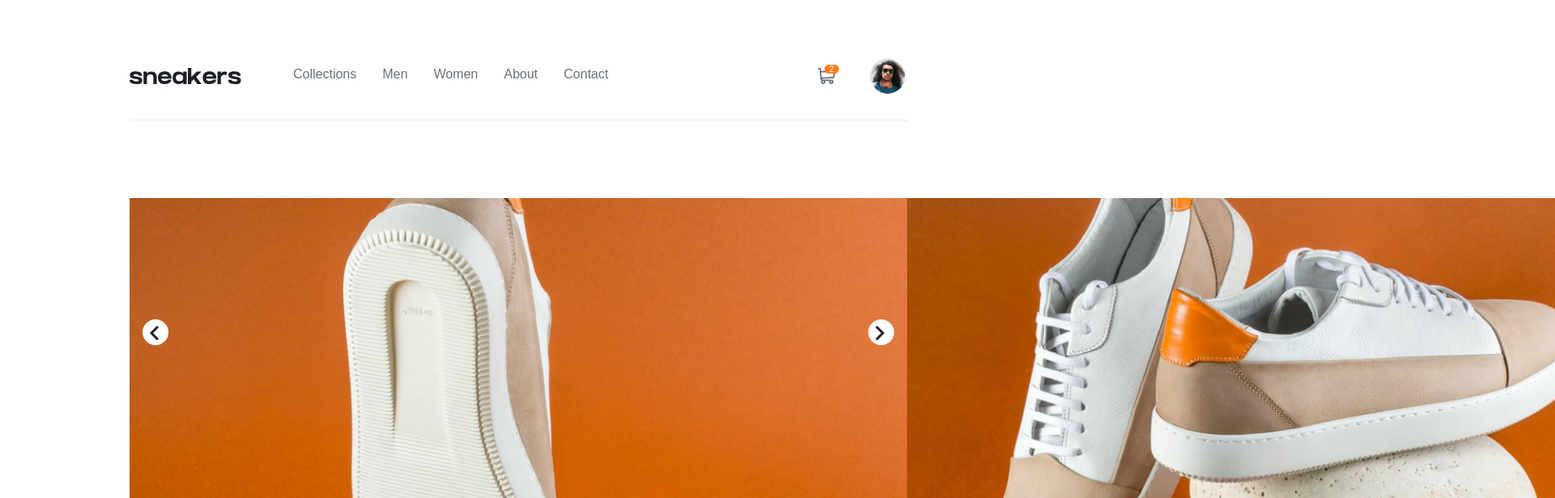
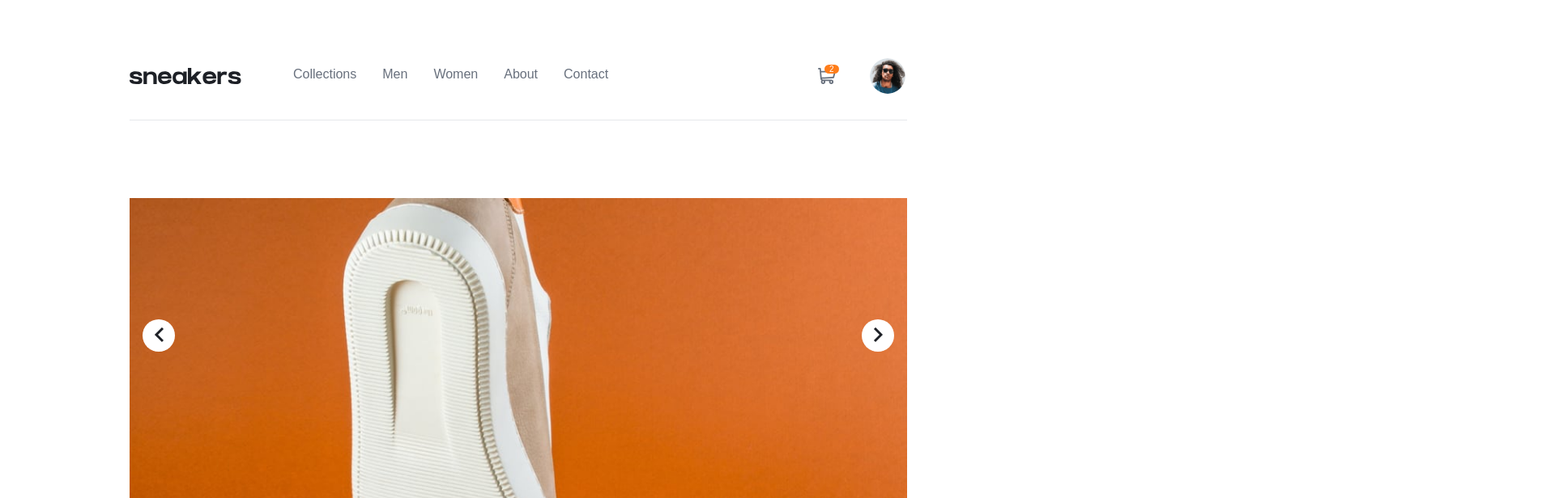
Before and after one commit to h-mihail/fe-mentor-ecommerce-product-page, a React (Vite) app: page / in a window 1280 px wide. Shown: the top 616 px of the page at 81% size, 1920 px wide, since content can reach past the window. Built offline with nearby package versions, Linux system fonts and the light colour scheme.

Commit message:
Carousel buttons

```diff
--- a/src/components/Carousel.jsx
+++ b/src/components/Carousel.jsx
@@ -36,7 +36,7 @@ export const Carousel = ({ items = defaultItems }) => {
   const carouselWidth = `${items.length * 100}vw`;
 
   return (
-    <div className="relative h-[375px]">
+    <div className="relative h-[100vw] overflow-hidden">
       <div
         className={`absolute left-0 top-0 flex flex-row w-[${carouselWidth}] transition-transform duration-300`}
         style={{ transform: `translateX(-${carouselTransformX})` }}
@@ -46,13 +46,13 @@ export const Carousel = ({ items = defaultItems }) => {
         ))}
       </div>
       <div
-        className="absolute left-4 top-[150px] bg-white rounded-full w-8 h-8 p-2"
+        className="absolute flex justify-center items-center left-4 top-[150px] bg-white rounded-full w-10 h-10 p-1"
         onClick={prevItem}
       >
         <PreviousIcon />
       </div>
       <div
-        className="absolute right-4 top-[150px] bg-white rounded-full w-8 h-8 p-2"
+        className="absolute flex justify-center items-center right-4 top-[150px] bg-white rounded-full w-10 h-10 p-1"
         onClick={nextItem}
       >
         <NextIcon />
--- a/src/components/Cart.jsx
+++ b/src/components/Cart.jsx
@@ -39,7 +39,7 @@ export const Cart = () => {
   };
 
   return (
-    <div ref={innerRef}>
+    <div ref={innerRef} className="z-10">
       <a className="relative" onClick={handleClick}>
         <CartIcon />
         <span className="absolute bottom-2 left-2">
@@ -49,7 +49,7 @@ export const Cart = () => {
 
       {isMobile ? (
         <div
-          className={`absolute left-0 right-0 mr-auto ml-auto top-[4.5rem] transition-opacity ${cartVisibilityClass}`}
+          className={`absolute left-0 right-0 mr-auto ml-auto w-fit top-[4.5rem] transition-opacity ${cartVisibilityClass}`}
         >
           <CartSummary />
         </div>
--- a/src/components/Layout.jsx
+++ b/src/components/Layout.jsx
@@ -41,9 +41,7 @@ export const LayoutMobile = () => {
 
       <SideMenu isOpen={isSideMenuOpen} onClose={toggleSideMenu} />
 
-      <div>
-        <Outlet />
-      </div>
+      <Outlet />
     </div>
   );
 };
--- a/src/components/SideMenu.jsx
+++ b/src/components/SideMenu.jsx
@@ -9,11 +9,11 @@ export const SideMenu = ({ isOpen, onClose }) => {
   return (
     <>
       {isOpen && (
-        <div className={`absolute top-0 left-0 h-svh w-svw bg-backdrop`} />
+        <div className={`absolute top-0 left-0 h-svh w-svw bg-backdrop z-10`} />
       )}
       <div
         ref={innerRef}
-        className={`absolute top-0 h-svh w-[250px] p-6 bg-white transition-transform ${
+        className={`absolute top-0 h-svh w-[250px] p-6 bg-white z-20 transition-transform ${
           !isOpen && "translate-x-[-250px]"
         }`}
       >
--- a/src/icons/Next.jsx
+++ b/src/icons/Next.jsx
@@ -1,6 +1,6 @@
 export const NextIcon = () => {
   return (
-    <svg width="13" height="18" xmlns="http://www.w3.org/2000/svg">
+    <svg className="w-3 h-5" xmlns="http://www.w3.org/2000/svg">
       <path
         d="m2 1 8 8-8 8"
         stroke="#1D2026"
--- a/src/icons/Previous.jsx
+++ b/src/icons/Previous.jsx
@@ -1,6 +1,6 @@
 export const PreviousIcon = () => {
   return (
-    <svg width="12" height="18" xmlns="http://www.w3.org/2000/svg">
+    <svg className="w-3 h-5" xmlns="http://www.w3.org/2000/svg">
       <path
         d="M11 1 3 9l8 8"
         stroke="#1D2026"
--- a/src/output.css
+++ b/src/output.css
@@ -584,6 +584,10 @@ video {
   left: 0.5rem;
 }
 
+.left-4{
+  left: 1rem;
+}
+
 .right-0{
   right: 0px;
 }
@@ -592,36 +596,48 @@ video {
   right: 4rem;
 }
 
+.right-4{
+  right: 1rem;
+}
+
 .top-0{
   top: 0px;
+}
+
+.top-\[150px\]{
+  top: 150px;
 }
 
 .top-\[4\.5rem\]{
   top: 4.5rem;
 }
 
-.top-1\/2{
-  top: 50%;
+.top-\[100px\]{
+  top: 100px;
 }
 
-.top-\[150px\]{
-  top: 150px;
+.top-\[125px\]{
+  top: 125px;
 }
 
-.left-8{
-  left: 2rem;
+.top-\[140px\]{
+  top: 140px;
 }
 
-.left-4{
-  left: 1rem;
+.top-\[130px\]{
+  top: 130px;
 }
 
-.right-4{
-  right: 1rem;
+.-z-10{
+  z-index: -10;
 }
 
-.top-10{
-  top: 2.5rem;
+.z-10{
+  z-index: 10;
+}
+
+.z-20{
+  z-index: 20;
 }
 
 .m-2{
@@ -644,8 +660,16 @@ video {
   display: flex;
 }
 
+.h-10{
+  height: 2.5rem;
+}
+
 .h-12{
   height: 3rem;
+}
+
+.h-5{
+  height: 1.25rem;
 }
 
 .h-\[375px\]{
@@ -656,12 +680,8 @@ video {
   height: 100svh;
 }
 
-.h-8{
-  height: 2rem;
-}
-
-.h-9{
-  height: 2.25rem;
+.h-full{
+  height: 100%;
 }
 
 .h-fit{
@@ -669,16 +689,32 @@ video {
   height: fit-content;
 }
 
-.h-5{
-  height: 1.25rem;
+.h-\[100vw\]{
+  height: 100vw;
 }
 
-.h-10{
-  height: 2.5rem;
+.h-\[300px\]{
+  height: 300px;
+}
+
+.h-\[350px\]{
+  height: 350px;
+}
+
+.h-\[325px\]{
+  height: 325px;
+}
+
+.w-10{
+  width: 2.5rem;
 }
 
 .w-12{
   width: 3rem;
+}
+
+.w-3{
+  width: 0.75rem;
 }
 
 .w-8{
@@ -693,6 +729,11 @@ video {
   width: 450px;
 }
 
+.w-fit{
+  width: -moz-fit-content;
+  width: fit-content;
+}
+
 .w-full{
   width: 100%;
 }
@@ -701,47 +742,8 @@ video {
   width: 100svw;
 }
 
-.w-2{
-  width: 0.5rem;
-}
-
-.w-4{
-  width: 1rem;
-}
-
-.w-20{
-  width: 5rem;
-}
-
-.w-9{
-  width: 2.25rem;
-}
-
-.w-fit{
-  width: -moz-fit-content;
-  width: fit-content;
-}
-
-.w-5{
-  width: 1.25rem;
-}
-
-.w-10{
-  width: 2.5rem;
-}
-
-.translate-x-\[-\$\{carouselTransformX\}\]{
-  --tw-translate-x: -${carouselTransformX};
-  transform: translate(var(--tw-translate-x), var(--tw-translate-y)) rotate(var(--tw-rotate)) skewX(var(--tw-skew-x)) skewY(var(--tw-skew-y)) scaleX(var(--tw-scale-x)) scaleY(var(--tw-scale-y));
-}
-
 .translate-x-\[-250px\]{
   --tw-translate-x: -250px;
-  transform: translate(var(--tw-translate-x), var(--tw-translate-y)) rotate(var(--tw-rotate)) skewX(var(--tw-skew-x)) skewY(var(--tw-skew-y)) scaleX(var(--tw-scale-x)) scaleY(var(--tw-scale-y));
-}
-
-.translate-x-\[\$\{carouselTransformX\}\]{
-  --tw-translate-x: ${carouselTransformX};
   transform: translate(var(--tw-translate-x), var(--tw-translate-y)) rotate(var(--tw-rotate)) skewX(var(--tw-skew-x)) skewY(var(--tw-skew-y)) scaleX(var(--tw-scale-x)) scaleY(var(--tw-scale-y));
 }
 
@@ -797,6 +799,10 @@ video {
   gap: 2rem;
 }
 
+.overflow-hidden{
+  overflow: hidden;
+}
+
 .rounded{
   border-radius: 0.25rem;
 }
@@ -842,24 +848,16 @@ video {
   fill: var(--Grayish-blue);
 }
 
+.p-1{
+  padding: 0.25rem;
+}
+
 .p-5{
   padding: 1.25rem;
 }
 
 .p-6{
   padding: 1.5rem;
-}
-
-.p-1{
-  padding: 0.25rem;
-}
-
-.p-2{
-  padding: 0.5rem;
-}
-
-.p-3{
-  padding: 0.75rem;
 }
 
 .px-40{
@@ -893,10 +891,6 @@ video {
 
 .text-center{
   text-align: center;
-}
-
-.align-middle{
-  vertical-align: middle;
 }
 
 .text-lg{
```
